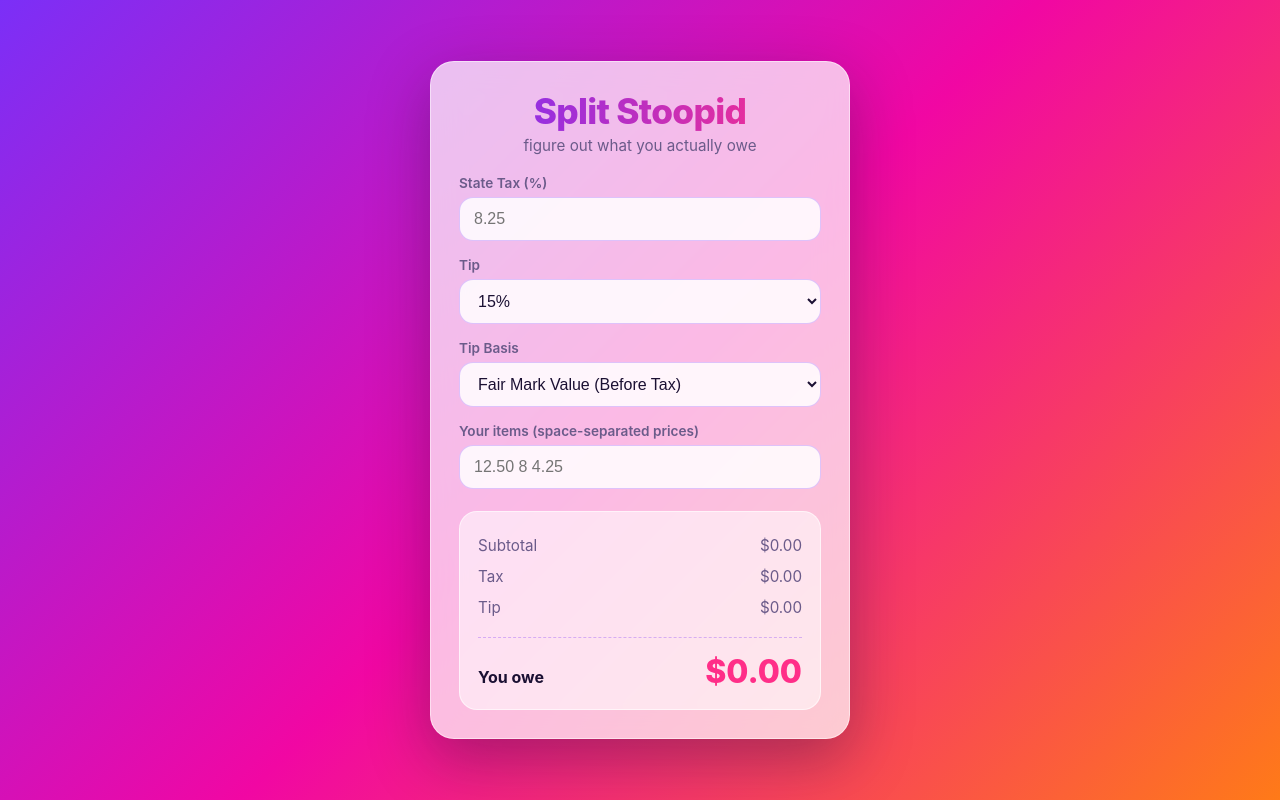
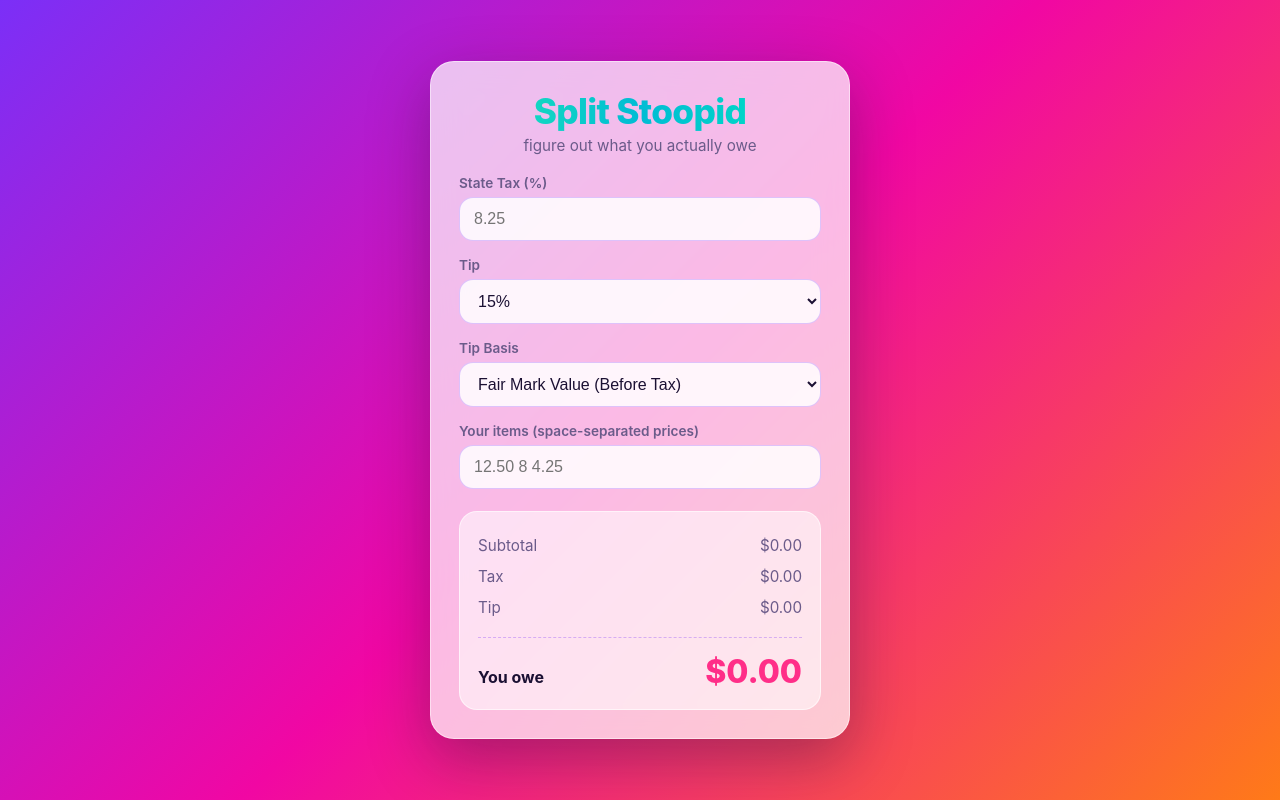
Before and after one commit to wattry/splitstupid, a React (Vite) app: page / in a window 1280 px wide. Built offline with nearby package versions, Linux system fonts and the light colour scheme.

Commit message:
style: turquoise gradient on app title

```diff
--- a/src/styles.css
+++ b/src/styles.css
@@ -42,7 +42,7 @@ body {
   font-size: 2.2rem;
   font-weight: 800;
   letter-spacing: -0.02em;
-  background: linear-gradient(90deg, #7b2ff7, #ff2e88);
+  background: linear-gradient(90deg, #1de9b6, #00bcd4 50%, #00e5c0);
   -webkit-background-clip: text;
   background-clip: text;
   color: transparent;
```
